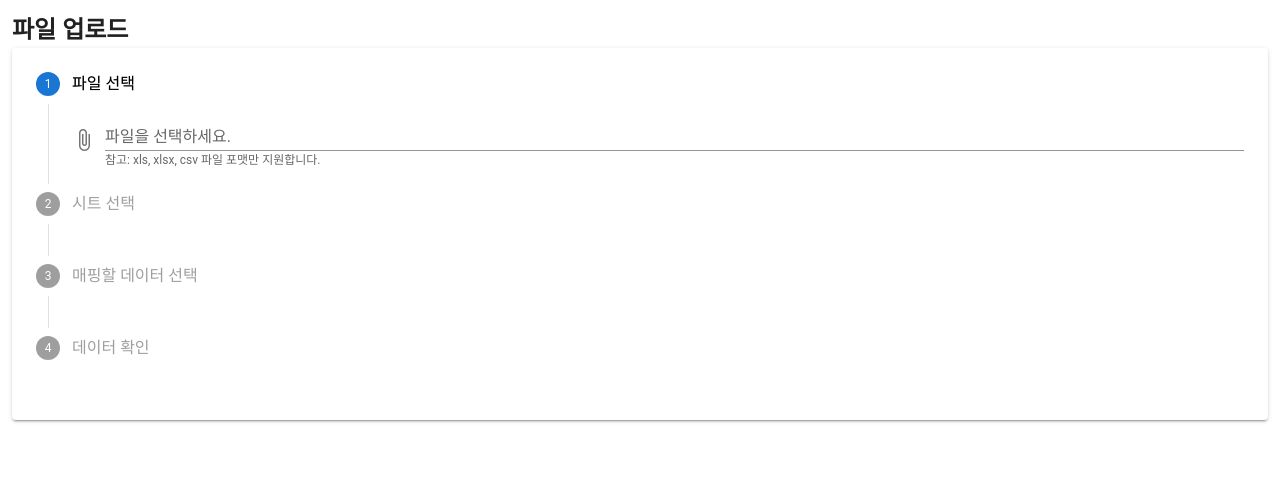
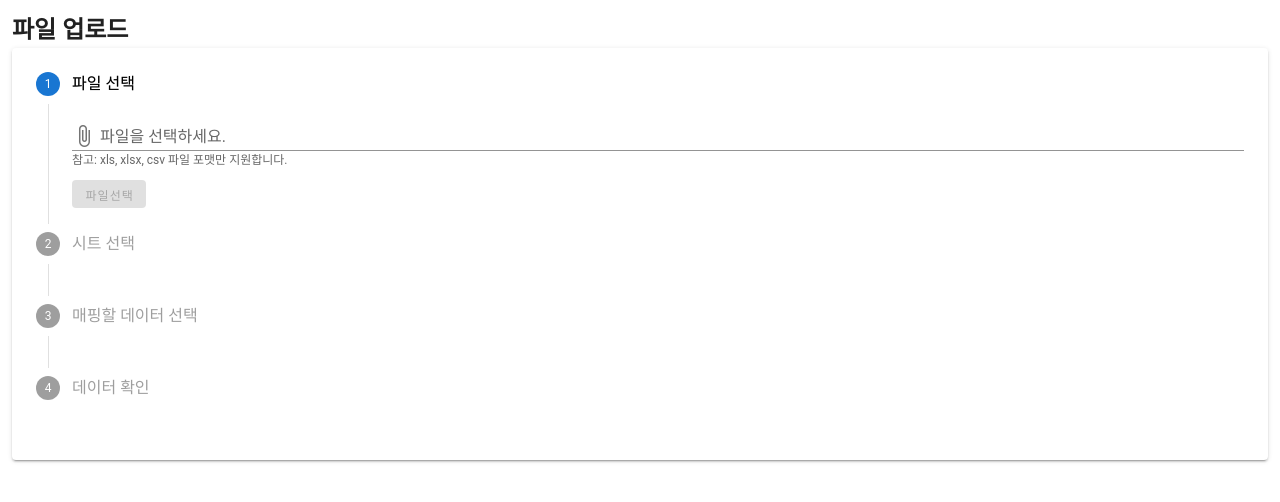
Before and after one commit to leey0818/data-uploader, a Vue app: page / in a window 1280 px wide. Shown: the top 502 px of the page. Built offline with nearby package versions, Linux system fonts and the light colour scheme; a small style sheet from the web is missing.

Commit message:
파일 선택 이벤트 추가

```diff
--- a/src/App.vue
+++ b/src/App.vue
@@ -12,6 +12,7 @@
               v-model="file"
               :loading="loading"
               :error="errorMessage"
+              @select="readFile"
             ></file-select>
           </v-stepper-content>
 
@@ -74,12 +75,8 @@ export default {
     file(v) {
       if (v === null) {
         this.step = 1;
-        this.workbook = null;
         this.currentSheetName = null;
         this.sheetNames = [];
-      } else {
-        // this.step = 2;
-        this.readFile(v);
       }
     },
 
@@ -98,7 +95,7 @@ export default {
     },
   },
   methods: {
-    readFile(file) {
+    readFile() {
       // read start
       this.loading = true;
       this.errorMessage = null;
@@ -106,7 +103,7 @@ export default {
       const readFile = f => new Promise((resolve, reject) => {
         const reader = new FileReader();
         reader.onerror = evt => reject(evt.target.error);
-        reader.onload = evt => resolve(new Uint8Array(evt.target.result));
+        reader.onload = evt => resolve(evt.target.result);
         reader.readAsArrayBuffer(f);
       });
 
@@ -119,7 +116,7 @@ export default {
         }
       });
 
-      readFile(file).then(parseFile).then((wb) => {
+      readFile(this.file).then(parseFile).then((wb) => {
         this.step = 2;
         this.loading = false;
         this.sheetNames.push(...wb.SheetNames);
--- a/src/components/FileSelect.vue
+++ b/src/components/FileSelect.vue
@@ -3,15 +3,26 @@
     <v-file-input
       dense
       messages="참고: xls, xlsx, csv 파일 포맷만 지원합니다."
-      :value="value"
+      prepend-inner-icon="$file"
       :accept="acceptType"
       :clearable="false"
-      :disabled="Boolean(value) && !error"
+      :disabled="loading"
       :error-messages="error ? `파일을 읽을 수 없습니다. 오류: ${error}` : null"
       :loading="loading"
       :placeholder="placeholder"
+      :prepend-icon="null"
+      :value="value"
       @change="file => $emit('input', file)"
     ></v-file-input>
+    <div class="mt-3">
+      <v-btn
+        color="primary"
+        depressed
+        small
+        :disabled="!value"
+        @click="$emit('select')"
+      >파일선택</v-btn>
+    </div>
   </div>
 </template>
 
```
